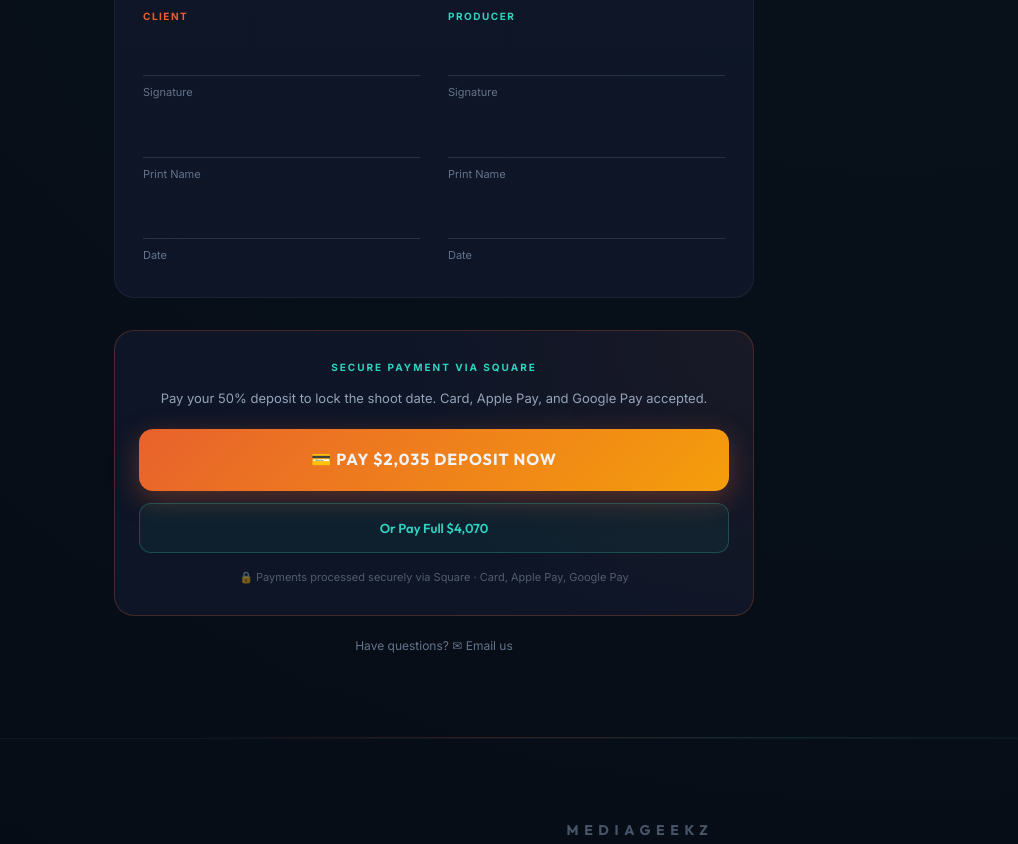
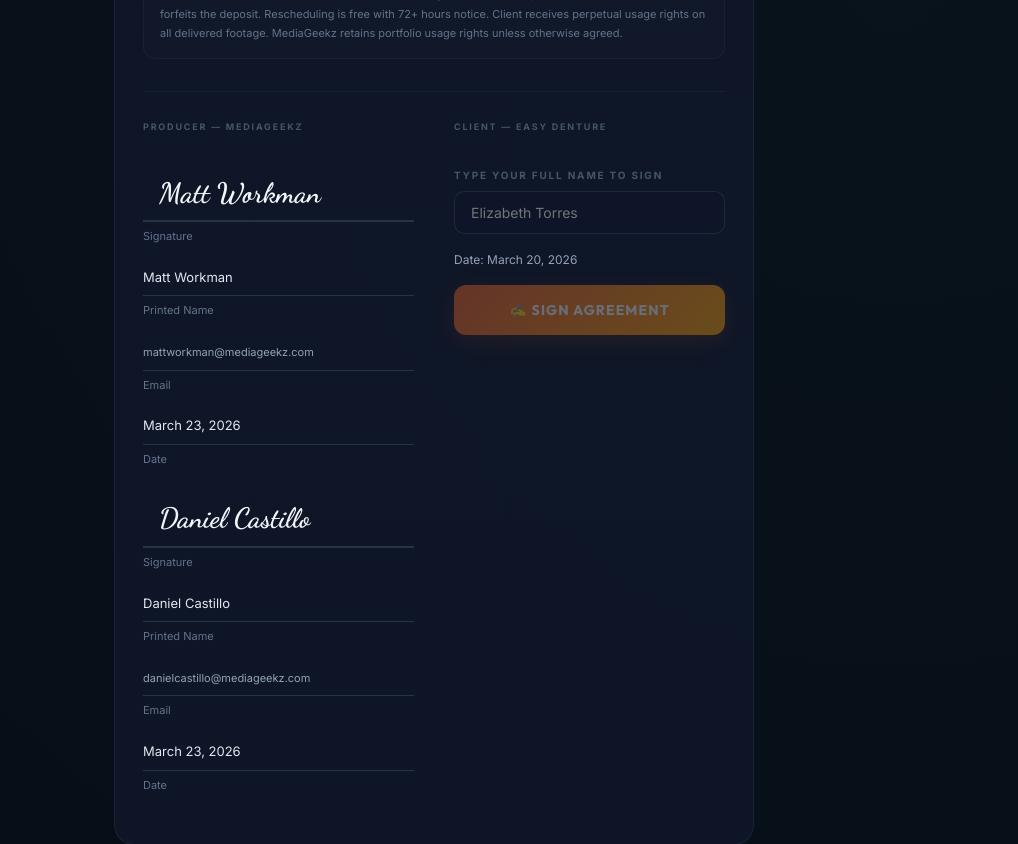
Before and after one commit to DanielSensual/Mediageekzquotes, a Next.js app: page /proposals/easy-denture in a window 1280 px wide. Shown: the part 5920-6764 px from the top of the page, without its empty margins (0-1018 px from the left). Built offline with nearby package versions, Linux system fonts and the light colour scheme.

Commit message:
Digital signatures: Matt + Daniel pre-signed, client type-to-sign, PDF download, no-editing clause

```diff
--- a/app/proposals/easy-denture/page.js
+++ b/app/proposals/easy-denture/page.js
@@ -1,6 +1,6 @@
 'use client';
 
-import { useState, useEffect } from 'react';
+import { useState, useEffect, useRef } from 'react';
 
 /* ═══════════════════════════════════════════════════════════════
    Pricing Data — Easy Denture Mobile Dentistry Video Production
@@ -138,6 +138,21 @@ const fmt = (n) => '$' + n.toLocaleString('en-US');
 export default function EasyDentureProposal() {
     const proposalHidden = false;
     const [addDrone, setAddDrone] = useState(false);
+    const [sigName, setSigName] = useState('');
+    const [signed, setSigned] = useState(false);
+    const [signedAt, setSignedAt] = useState(null);
+    const printRef = useRef(null);
+
+    const handleSign = () => {
+        if (!sigName.trim()) return;
+        const now = new Date();
+        setSignedAt(now.toLocaleDateString('en-US', { year: 'numeric', month: 'long', day: 'numeric' }) + ' at ' + now.toLocaleTimeString('en-US', { hour: '2-digit', minute: '2-digit' }));
+        setSigned(true);
+    };
+
+    const handlePrint = () => {
+        window.print();
+    };
 
     if (proposalHidden) {
         return (
@@ -1131,28 +1146,139 @@ export default function EasyDentureProposal() {
 
                         {/* Terms */}
                         <div style={{ fontSize: 11, color: 'var(--muted-2)', lineHeight: 1.8, marginBottom: 28, padding: '14px 16px', border: '1px solid rgba(255,255,255,0.04)', borderRadius: 12, background: 'rgba(255,255,255,0.01)' }}>
+                            <strong style={{ color: 'var(--cream)' }}>Scope:</strong> This engagement covers <strong style={{ color: 'var(--cream)' }}>production day only — raw footage delivery</strong>. No post-production editing, color grading, or sound design is included. All footage will be delivered organized, scene-separated, and synced within 48 hours of the shoot.<br /><br />
                             <strong style={{ color: 'var(--cream)' }}>Terms:</strong> 50% deposit to lock the shoot date. Remaining 50% due on wrap. Cancellation within 48 hours forfeits the deposit. Rescheduling is free with 72+ hours notice. Client receives perpetual usage rights on all delivered footage. MediaGeekz retains portfolio usage rights unless otherwise agreed.
                         </div>
 
-                        {/* Signature Lines */}
-                        <div style={{ display: 'grid', gridTemplateColumns: '1fr 1fr', gap: 28 }}>
+                        {/* ── Signature Block ── */}
+                        <style jsx>{`
+                            @import url('https://fonts.googleapis.com/css2?family=Dancing+Script:wght@600;700&display=swap');
+                            .sig-grid { display: grid; grid-template-columns: 1fr 1fr; gap: 40px; margin-top: 32px; padding-top: 28px; border-top: 1px solid rgba(100, 116, 139, 0.12); }
+                            .sig-label { font-size: 9px; font-weight: 700; letter-spacing: 0.2em; text-transform: uppercase; color: var(--muted-3); margin-bottom: 32px; }
+                            .sig-preview { min-height: 52px; padding: 10px 16px; border-bottom: 2px solid rgba(100, 116, 139, 0.3); margin-bottom: 6px; display: flex; align-items: flex-end; }
+                            .sig-cursive { font-family: 'Dancing Script', cursive; font-size: 28px; font-weight: 700; color: var(--white); line-height: 1.2; }
+                            .sig-field { font-size: 11px; color: var(--muted-2); margin-bottom: 18px; }
+                            .sig-line { border-bottom: 1px solid rgba(100, 116, 139, 0.3); padding-bottom: 6px; margin-bottom: 6px; min-height: 28px; }
+                            .sig-input { width: 100%; padding: 12px 16px; border: 1px solid rgba(100, 116, 139, 0.2); border-radius: 10px; background: rgba(15, 23, 42, 0.6); color: var(--white); font-family: 'Inter', sans-serif; font-size: 14px; outline: none; transition: border-color 0.2s; }
+                            .sig-input:focus { border-color: var(--orange); }
+                            .sign-btn { display: flex; align-items: center; justify-content: center; gap: 10px; width: 100%; padding: 16px; border: none; border-radius: 12px; cursor: pointer; background: linear-gradient(135deg, var(--orange), #f59e0b); color: var(--white); font-family: 'Outfit', sans-serif; font-size: 14px; font-weight: 700; letter-spacing: 0.08em; text-transform: uppercase; margin-top: 16px; transition: transform 0.2s, box-shadow 0.2s; box-shadow: 0 6px 24px rgba(232, 98, 44, 0.3); }
+                            .sign-btn:hover:not(:disabled) { transform: translateY(-2px); box-shadow: 0 10px 32px rgba(232, 98, 44, 0.4); }
+                            .sign-btn:disabled { opacity: 0.4; cursor: not-allowed; }
+                            .signed-badge { display: flex; align-items: center; gap: 10px; padding: 14px 20px; border-radius: 12px; background: rgba(45, 212, 191, 0.08); border: 1px solid rgba(45, 212, 191, 0.25); margin-top: 16px; }
+                            .signed-badge-icon { font-size: 20px; }
+                            .signed-badge-text { font-size: 12px; color: var(--teal); font-weight: 600; }
+                            .signed-badge-time { font-size: 11px; color: var(--muted-2); margin-top: 2px; }
+                            .print-contract-btn { display: flex; align-items: center; justify-content: center; gap: 8px; width: 100%; padding: 14px; margin-top: 12px; border: 1px solid rgba(100, 116, 139, 0.3); border-radius: 10px; background: transparent; color: var(--white); font-family: 'Outfit', sans-serif; font-size: 13px; font-weight: 600; cursor: pointer; transition: all 0.2s; }
+                            .print-contract-btn:hover { background: rgba(255, 255, 255, 0.05); border-color: rgba(100, 116, 139, 0.5); }
+                            @media (max-width: 640px) { .sig-grid { grid-template-columns: 1fr; gap: 28px; } .sig-cursive { font-size: 24px; } }
+                            @media print {
+                                .no-print { display: none !important; }
+                                .sign-btn, .print-contract-btn, .sig-input { display: none !important; }
+                                body { background: white !important; color: #1a1a1a !important; -webkit-print-color-adjust: exact; print-color-adjust: exact; }
+                            }
+                        `}</style>
+
+                        <div className="sig-grid">
+                            {/* Producer — Matt + Daniel pre-signed */}
                             <div>
-                                <div style={{ fontSize: 10, fontWeight: 700, letterSpacing: '0.15em', textTransform: 'uppercase', color: 'var(--orange)', marginBottom: 16 }}>Client</div>
-                                <div style={{ borderBottom: '1px solid rgba(100, 116, 139, 0.3)', paddingBottom: 8, marginBottom: 8, minHeight: 36 }} />
-                                <div style={{ fontSize: 11, color: 'var(--muted-2)' }}>Signature</div>
-                                <div style={{ borderBottom: '1px solid rgba(100, 116, 139, 0.3)', paddingBottom: 8, marginBottom: 8, marginTop: 20, minHeight: 36 }} />
-                                <div style={{ fontSize: 11, color: 'var(--muted-2)' }}>Print Name</div>
-                                <div style={{ borderBottom: '1px solid rgba(100, 116, 139, 0.3)', paddingBottom: 8, marginBottom: 8, marginTop: 20, minHeight: 36 }} />
-                                <div style={{ fontSize: 11, color: 'var(--muted-2)' }}>Date</div>
+                                <div className="sig-label">Producer — MediaGeekz</div>
+
+                                {/* Matt Workman */}
+                                <div style={{ marginBottom: 24 }}>
+                                    <div className="sig-preview">
+                                        <span className="sig-cursive">Matt Workman</span>
+                                    </div>
+                                    <div className="sig-field">Signature</div>
+                                    <div className="sig-line">
+                                        <span style={{ fontSize: 13, color: 'var(--cream)' }}>Matt Workman</span>
+                                    </div>
+                                    <div className="sig-field">Printed Name</div>
+                                    <div className="sig-line">
+                                        <span style={{ fontSize: 11, color: 'var(--muted)' }}>mattworkman@mediageekz.com</span>
+                                    </div>
+                                    <div className="sig-field">Email</div>
+                                    <div className="sig-line">
+                                        <span style={{ fontSize: 13, color: 'var(--cream)' }}>March 23, 2026</span>
+                                    </div>
+                                    <div className="sig-field">Date</div>
+                                </div>
+
+                                {/* Daniel Castillo */}
+                                <div>
+                                    <div className="sig-preview">
+                                        <span className="sig-cursive">Daniel Castillo</span>
+                                    </div>
+                                    <div className="sig-field">Signature</div>
+                                    <div className="sig-line">
+                                        <span style={{ fontSize: 13, color: 'var(--cream)' }}>Daniel Castillo</span>
+                                    </div>
+                                    <div className="sig-field">Printed Name</div>
+                                    <div className="sig-line">
+                                        <span style={{ fontSize: 11, color: 'var(--muted)' }}>danielcastillo@mediageekz.com</span>
+                                    </div>
+                                    <div className="sig-field">Email</div>
+                                    <div className="sig-line">
+                                        <span style={{ fontSize: 13, color: 'var(--cream)' }}>March 23, 2026</span>
+                                    </div>
+                                    <div className="sig-field">Date</div>
+                                </div>
                             </div>
+
+                            {/* Client — Easy Denture */}
                             <div>
-                                <div style={{ fontSize: 10, fontWeight: 700, letterSpacing: '0.15em', textTransform: 'uppercase', color: 'var(--teal)', marginBottom: 16 }}>Producer</div>
-                                <div style={{ borderBottom: '1px solid rgba(100, 116, 139, 0.3)', paddingBottom: 8, marginBottom: 8, minHeight: 36 }} />
-                                <div style={{ fontSize: 11, color: 'var(--muted-2)' }}>Signature</div>
-                                <div style={{ borderBottom: '1px solid rgba(100, 116, 139, 0.3)', paddingBottom: 8, marginBottom: 8, marginTop: 20, minHeight: 36 }} />
-                                <div style={{ fontSize: 11, color: 'var(--muted-2)' }}>Print Name</div>
-                                <div style={{ borderBottom: '1px solid rgba(100, 116, 139, 0.3)', paddingBottom: 8, marginBottom: 8, marginTop: 20, minHeight: 36 }} />
-                                <div style={{ fontSize: 11, color: 'var(--muted-2)' }}>Date</div>
+                                <div className="sig-label">Client — Easy Denture</div>
+                                {signed ? (
+                                    <>
+                                        <div className="sig-preview">
+                                            <span className="sig-cursive">{sigName}</span>
+                                        </div>
+                                        <div className="sig-field">Signature</div>
+                                        <div className="sig-line">
+                                            <span style={{ fontSize: 13, color: 'var(--cream)' }}>{sigName}</span>
+                                        </div>
+                                        <div className="sig-field">Printed Name</div>
+                                        <div className="sig-line">
+                                            <span style={{ fontSize: 13, color: 'var(--cream)' }}>{signedAt}</span>
+                                        </div>
+                                        <div className="sig-field">Date</div>
+                                        <div className="signed-badge">
+                                            <span className="signed-badge-icon">✓</span>
+                                            <div>
+                                                <div className="signed-badge-text">Agreement Signed</div>
+                                                <div className="signed-badge-time">{signedAt}</div>
+                                            </div>
+                                        </div>
+                                        <button className="print-contract-btn no-print" onClick={handlePrint}>
+                                            📄 Download Signed PDF
+                                        </button>
+                                    </>
+                                ) : (
+                                    <>
+                                        <div style={{ marginBottom: 16 }}>
+                                            <div style={{ fontSize: 10, fontWeight: 700, letterSpacing: '0.18em', textTransform: 'uppercase', color: 'var(--muted-3)', marginBottom: 8 }}>Type your full name to sign</div>
+                                            <input
+                                                type="text"
+                                                className="sig-input"
+                                                placeholder="Elizabeth Torres"
+                                                value={sigName}
+                                                onChange={(e) => setSigName(e.target.value)}
+                                            />
+                                        </div>
+                                        {sigName.trim() && (
+                                            <div className="sig-preview">
+                                                <span className="sig-cursive">{sigName}</span>
+                                            </div>
+                                        )}
+                                        <div style={{ fontSize: 12, color: 'var(--muted)', marginTop: 4 }}>Date: {new Date().toLocaleDateString('en-US', { year: 'numeric', month: 'long', day: 'numeric' })}</div>
+                                        <button
+                                            className="sign-btn"
+                                            onClick={handleSign}
+                                            disabled={!sigName.trim()}
+                                        >
+                                            ✍️ Sign Agreement
+                                        </button>
+                                    </>
+                                )}
                             </div>
                         </div>
                     </div>
```
